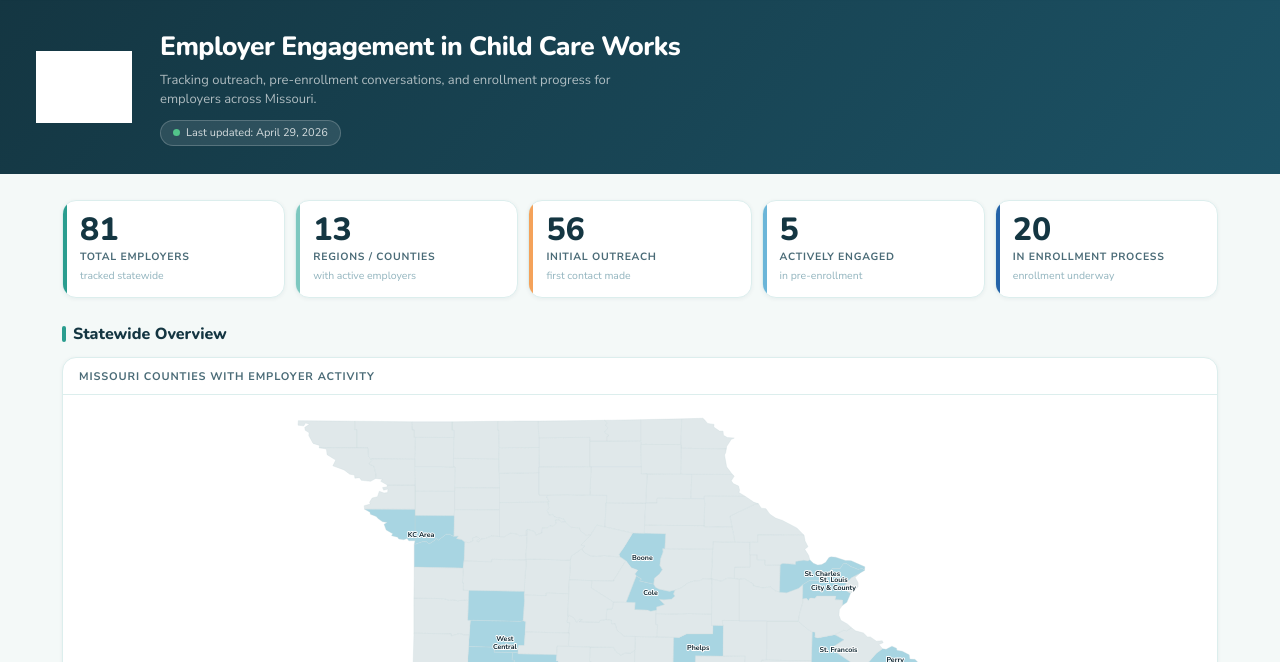
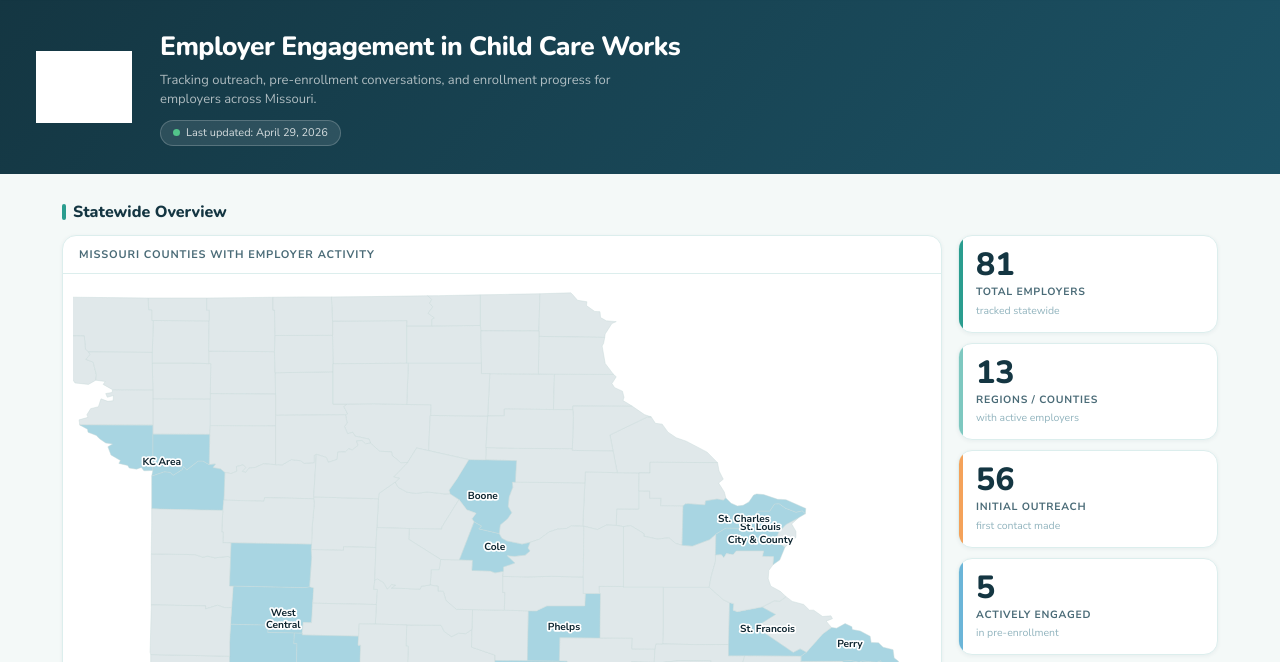
Before and after one commit to JEC-source/CCW-employer-dashboard, a plain HTML site: page index.html in a window 1280 px wide. Shown: the part 69-731 px from the top of the page. Drawn offline with nearby package versions, Linux system fonts and the light colour scheme; grey boxes are pictures that could not be loaded.

Commit message:
Update index.html

```diff
--- a/index.html
+++ b/index.html
@@ -35,9 +35,8 @@
 .page-body{max-width:1200px;margin:0 auto;padding:26px 22px 56px}
 
 /* STATS */
-.stat-strip{display:flex;gap:10px;flex-wrap:wrap;margin-bottom:24px}
-.stat-card{background:var(--white);border:1.5px solid var(--line);border-radius:14px;padding:13px 17px;flex:1;min-width:120px;box-shadow:0 1px 4px rgba(20,54,66,.06);display:flex;flex-direction:column;gap:3px;position:relative;overflow:hidden;transition:box-shadow .2s}
-.stat-card:hover{box-shadow:0 4px 16px rgba(20,54,66,.10)}
+.stat-strip{display:flex;flex-direction:column;gap:10px}
+.stat-card{background:var(--white);border:1.5px solid var(--line);border-radius:14px;padding:13px 17px;box-shadow:0 1px 4px rgba(20,54,66,.06);display:flex;flex-direction:column;gap:3px;position:relative;overflow:hidden;cursor:default}
 .stat-card::after{content:'';position:absolute;top:0;left:0;width:4px;height:100%}
 .s-total::after{background:var(--teal)}.s-county::after{background:#7ec8c0}
 .s-out::after{background:var(--c-out)}.s-eng::after{background:var(--c-eng)}.s-enr::after{background:var(--c-enr)}
@@ -50,7 +49,8 @@
 .sec-hd::before{content:'';width:4px;height:16px;background:var(--teal);border-radius:2px;display:block;flex-shrink:0}
 
 /* MAP */
-.map-card{background:#ffffff;border:1.5px solid var(--line);border-radius:14px;box-shadow:0 1px 4px rgba(20,54,66,.06);overflow:hidden;margin-bottom:24px}
+.overview-grid{display:grid;grid-template-columns:1fr 260px;gap:16px;margin-bottom:24px;align-items:start}
+.map-card{background:#ffffff;border:1.5px solid var(--line);border-radius:14px;box-shadow:0 1px 4px rgba(20,54,66,.06);overflow:hidden}
 .card-hd{padding:11px 16px 9px;border-bottom:1px solid var(--line);font-size:11px;font-weight:700;text-transform:uppercase;letter-spacing:.08em;color:var(--slate);display:flex;align-items:center;justify-content:space-between;flex-wrap:wrap;gap:8px}
 .map-legend{display:flex;gap:12px;font-size:11px;font-weight:600;color:var(--slate)}
 .ld{display:inline-block;width:10px;height:10px;border-radius:2px;margin-right:3px;vertical-align:middle}
@@ -128,6 +128,9 @@
   .hero-logo img{height:52px}
   .page-body{padding:16px 12px 36px}
   .et-header,.emp-row{grid-template-columns:140px 1fr}
+  .overview-grid{grid-template-columns:1fr}
+  .stat-strip{flex-direction:row;flex-wrap:wrap}
+  .stat-card{flex:1;min-width:120px}
 }
 </style>
 </head>
@@ -155,19 +158,16 @@
 </div>
 
 <div class="page-body">
-  <div class="stat-strip" id="statStrip"></div>
 
   <div class="sec-hd">Statewide Overview</div>
-  <div class="map-card">
-    <div class="card-hd">
-      Missouri Counties with Employer Activity
-      <div class="map-legend">
-
+  <div class="overview-grid">
+    <div class="map-card">
+      <div class="card-hd">Missouri Counties with Employer Activity</div>
+      <div class="map-wrap">
+        <svg id="moMapSvg" viewBox="100 10 760 520" xmlns="http://www.w3.org/2000/svg"></svg>
       </div>
     </div>
-    <div class="map-wrap">
-      <svg id="moMapSvg" viewBox="0 0 920 540" xmlns="http://www.w3.org/2000/svg" style="max-height:420px"></svg>
-    </div>
+    <div class="stat-strip" id="statStrip"></div>
   </div>
 
   <div class="timeline-card">
@@ -375,7 +375,7 @@
 function setFilter(region){
   document.getElementById('countyFilter').value=region;
   const list=region==='All'?DATA:DATA.filter(e=>e.r===region);
-  renderStats(list);renderTable(region);
+  renderStats(list);renderTable(region);colorMap(region);
   document.querySelector('.employer-table').scrollIntoView({behavior:'smooth',block:'start'});
 }
 
@@ -411,22 +411,32 @@
 }
 
 function colorMap(filter){
+  filter = filter || 'All';
   const trackedCounties = new Set();
   Object.values(REGION_COUNTIES).forEach(counties => {
     counties.forEach(c => trackedCounties.add(c));
   });
   trackedCounties.add("Cape Girardeau");
 
-  // Color by iterating MO_COUNTIES and setting each path by id
+  // Which counties belong to the selected region
+  const selectedCounties = filter !== 'All' ? new Set(REGION_COUNTIES[filter] || []) : new Set();
+
   MO_COUNTIES.forEach(c => {
     const el = document.getElementById('cp-' + c.id);
     if (!el) return;
-    const tracked = trackedCounties.has(c.name);
-    el.setAttribute('fill',         tracked ? '#a8d5e2' : '#e0e8ea');
-    el.setAttribute('stroke',       tracked ? '#3a8baa' : '#bccdd0');
-    el.setAttribute('stroke-width', tracked ? '0.9'    : '0.4');
+    if (selectedCounties.has(c.name)) {
+      // Active filter — dark navy blue, stands out
+      el.setAttribute('fill', '#143642');
+      el.setAttribute('stroke', '#0a1e27');
+      el.setAttribute('stroke-width', '1.2');
+    } else {
+      const tracked = trackedCounties.has(c.name);
+      el.setAttribute('fill',         tracked ? '#a8d5e2' : '#e0e8ea');
+      el.setAttribute('stroke',       tracked ? '#3a8baa' : '#bccdd0');
+      el.setAttribute('stroke-width', tracked ? '0.9'    : '0.4');
+    }
   });
-  renderLabels();
+  renderLabels(filter);
 }
 
 // Region label: shown at centroid of first county in region
@@ -447,7 +457,8 @@
   "St. Charles County":     {text:["St. Charles"]},
 };
 
-function renderLabels(){
+function renderLabels(filter){
+  filter = filter || 'All';
   document.querySelectorAll('.map-label').forEach(el=>el.remove());
   const svg=document.getElementById('moMapSvg');
   const ns='http://www.w3.org/2000/svg';
@@ -459,23 +470,26 @@
     const cx=pts.reduce((s,p)=>s+p.x,0)/pts.length;
     const cy=pts.reduce((s,p)=>s+p.y,0)/pts.length;
 
+    const isSelected = filter === region;
     const lines=cfg.text;
-    const lineH=10;
+    const lineH=11;
     const totalH=lines.length*lineH;
     const startY=cy - totalH/2 + lineH/2;
 
     lines.forEach((line,li)=>{
-      // text shadow pass (white outline for legibility)
-      [-1,0,1,0].forEach((dx,_)=>{
-        // just do a white shadow behind
-      });
+      // Shadow/outline pass
       const shadow=document.createElementNS(ns,'text');
       shadow.setAttribute('x',cx); shadow.setAttribute('y',startY+li*lineH);
       shadow.setAttribute('text-anchor','middle'); shadow.setAttribute('dominant-baseline','middle');
-      shadow.setAttribute('font-size','9'); shadow.setAttribute('font-weight','800');
+      shadow.setAttribute('font-size', isSelected ? '10.5' : '9');
+      shadow.setAttribute('font-weight','800');
       shadow.setAttribute('font-family','Nunito Sans,sans-serif');
-      shadow.setAttribute('fill','white'); shadow.setAttribute('stroke','white');
-      shadow.setAttribute('stroke-width','2.5'); shadow.setAttribute('stroke-linejoin','round');
+      // For selected: dark outline so white pops; for others: white outline so dark text pops
+      const shadowColor = isSelected ? 'rgba(0,0,0,0.4)' : 'white';
+      shadow.setAttribute('fill', shadowColor);
+      shadow.setAttribute('stroke', shadowColor);
+      shadow.setAttribute('stroke-width','3');
+      shadow.setAttribute('stroke-linejoin','round');
       shadow.setAttribute('class','map-label'); shadow.style.pointerEvents='none';
       shadow.textContent=line;
       svg.appendChild(shadow);
@@ -483,9 +497,10 @@
       const lbl=document.createElementNS(ns,'text');
       lbl.setAttribute('x',cx); lbl.setAttribute('y',startY+li*lineH);
       lbl.setAttribute('text-anchor','middle'); lbl.setAttribute('dominant-baseline','middle');
-      lbl.setAttribute('font-size','9'); lbl.setAttribute('font-weight','800');
+      lbl.setAttribute('font-size', isSelected ? '10.5' : '9');
+      lbl.setAttribute('font-weight','800');
       lbl.setAttribute('font-family','Nunito Sans,sans-serif');
-      lbl.setAttribute('fill','#0d2530');
+      lbl.setAttribute('fill', isSelected ? 'white' : '#0d2530');
       lbl.setAttribute('class','map-label'); lbl.style.pointerEvents='none';
       lbl.textContent=line;
       svg.appendChild(lbl);
@@ -500,8 +515,35 @@
 
   svg.appendChild(mk('rect',{width:'920',height:'540',fill:'#ffffff',rx:'0',stroke:'none'}));
 
+  // Build county → region reverse lookup
+  const countyToRegion={};
+  Object.entries(REGION_COUNTIES).forEach(([region,counties])=>{
+    counties.forEach(c=>{ countyToRegion[c]=region; });
+  });
+
+  const tip=document.getElementById('mapTip');
+
   MO_COUNTIES.forEach(c=>{
-    const path=mk('path',{d:c.d,id:'cp-'+c.id,class:'county-base',fill:'#e4eded',stroke:'#c8d9da','stroke-width':'0.4','stroke-linejoin':'round'});
+    const region=countyToRegion[c.name];
+    const path=mk('path',{d:c.d,id:'cp-'+c.id,class:'county-base','stroke-linejoin':'round'});
+
+    if(region){
+      path.style.cursor='pointer';
+      path.addEventListener('click',()=>{
+        // Toggle: clicking the already-selected region resets to All
+        const cur=document.getElementById('countyFilter').value;
+        setFilter(cur===region?'All':region);
+      });
+      path.addEventListener('mousemove',(ev)=>{
+        tip.style.display='block';
+        tip.style.left=(ev.clientX+14)+'px';
+        tip.style.top=(ev.clientY-10)+'px';
+        const count=DATA.filter(e=>e.r===region).length;
+        tip.innerHTML=`<strong>${region}</strong><br>${count} employer${count!==1?'s':''}<br><span style="opacity:.65;font-size:10px">Click to filter</span>`;
+      });
+      path.addEventListener('mouseleave',()=>{ tip.style.display='none'; });
+    }
+
     svg.appendChild(path);
   });
 
```
